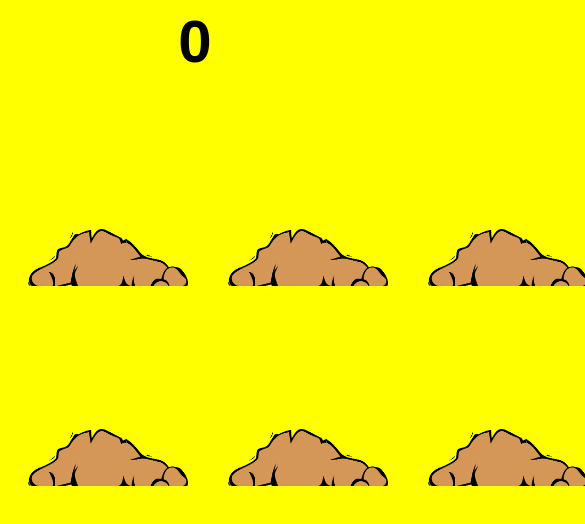
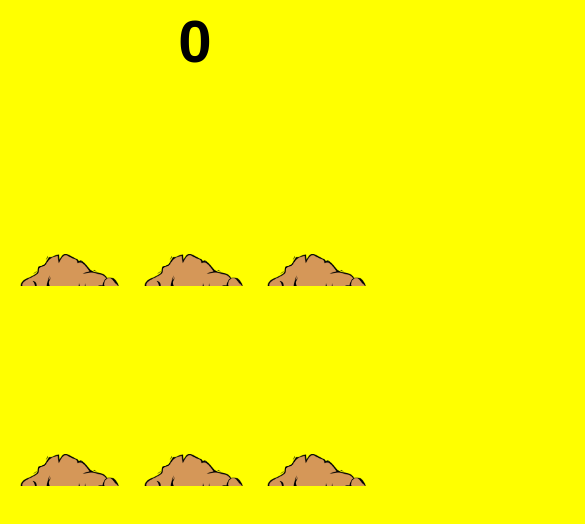
Before and after one commit to farelriz/farelriz.github.io, a plain HTML site: page index.html in a window 390 px wide. Shown: the part 182-706 px from the top of the page, 585 px wide, since content can reach past the window. Drawn offline with Linux system fonts and the light colour scheme.

Commit message:
repsonsive

```diff
--- a/css/style.css
+++ b/css/style.css
@@ -58,3 +58,32 @@ button {
 .tanah.muncul .kuntolo {
     top: -20;
 }
+
+/* responsive */
+
+@media screen and (max-width: 600px) {
+    .container {
+      width: 100%;
+      max-width: none; /* Remove max-width on smaller screens */
+    }
+
+    .tanah {
+      width: 33%; /* Make it take full width on smaller screens */
+    }
+
+    .tanah::after {
+      width: 100%; /* Make it take full width on smaller screens */
+      height: 200px;
+      position: relative;
+      overflow: hidden;
+      float: left;
+    }
+
+    .kuntolo {
+      top: 60px; /* Adjust top position */
+    }
+
+    .tanah.muncul .kuntolo {
+      top: 0; /* Adjust top position */
+    }
+  }
```
